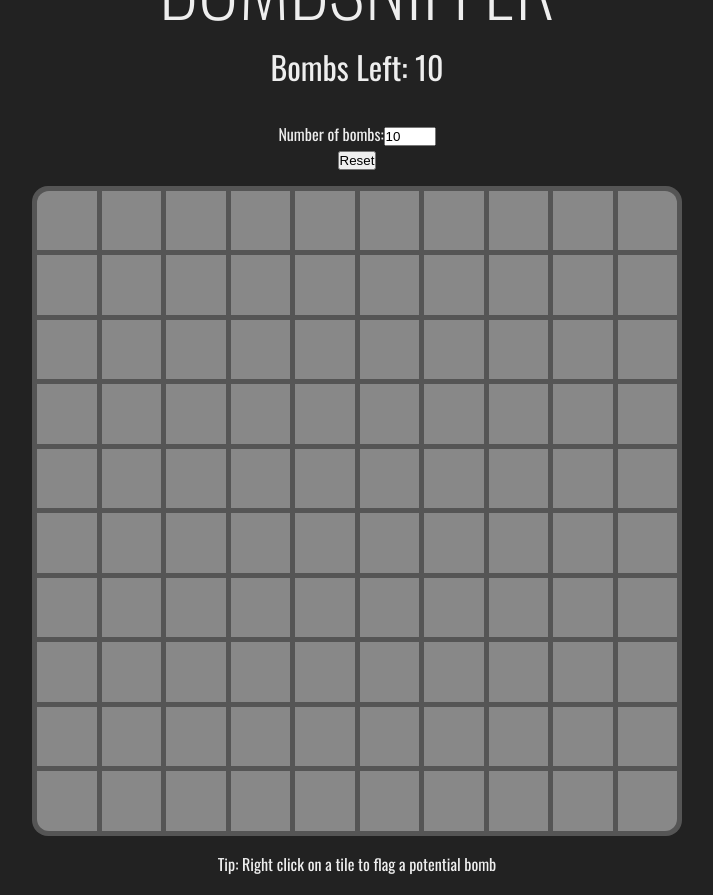
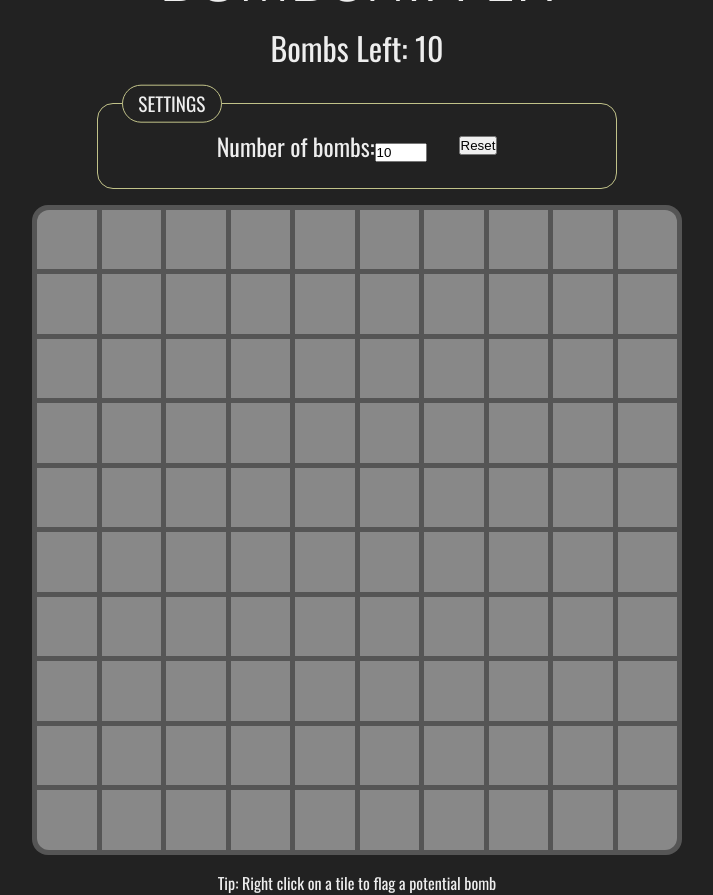
Before and after one commit to Tjklimoski/bombsniffer, a React (Vite) app: page / in a window 1280 px wide. Shown: the whole page, without its empty margins (283-996 px from the left). Built offline with nearby package versions, Linux system fonts and the light colour scheme.

Commit message:
Style settings

```diff
--- a/src/index.css
+++ b/src/index.css
@@ -38,6 +38,35 @@ body {
 .score {
   font-size: clamp(1rem, 5vmin, 2rem);
   margin-bottom: 2rem;
+}
+
+.settings {
+  width: 80%;
+  min-width: 250px;
+  position: relative;
+  margin-inline: auto;
+  font-size: clamp(1rem, 3vmin, 1.5rem);
+  padding: 1.5rem;
+  border: 1px solid var(--accent);
+  border-radius: 1rem;
+  display: flex;
+  justify-content: center;
+  align-items: center;
+  gap: 2rem;
+}
+
+.settings::after {
+  content: "Settings";
+  position: absolute;
+  top: 0;
+  left: 1.5rem;
+  font-size: 0.8em;
+  text-transform: uppercase;
+  padding: 0.2em 0.8em;
+  border: 1px solid var(--accent);
+  border-radius: 100vmax;
+  background-color: #222;
+  transform: translateY(-50%);
 }
 
 .board {
```
